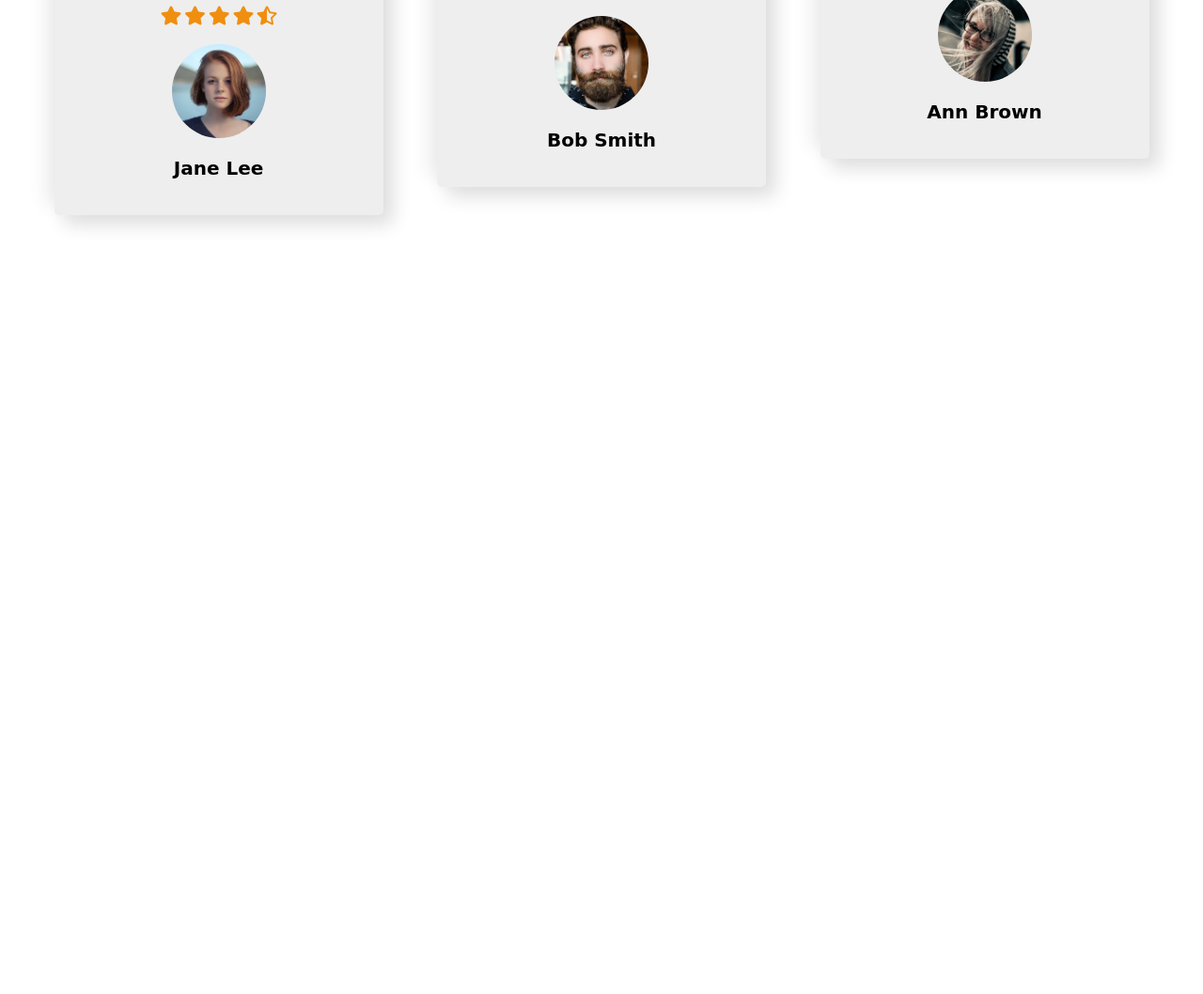
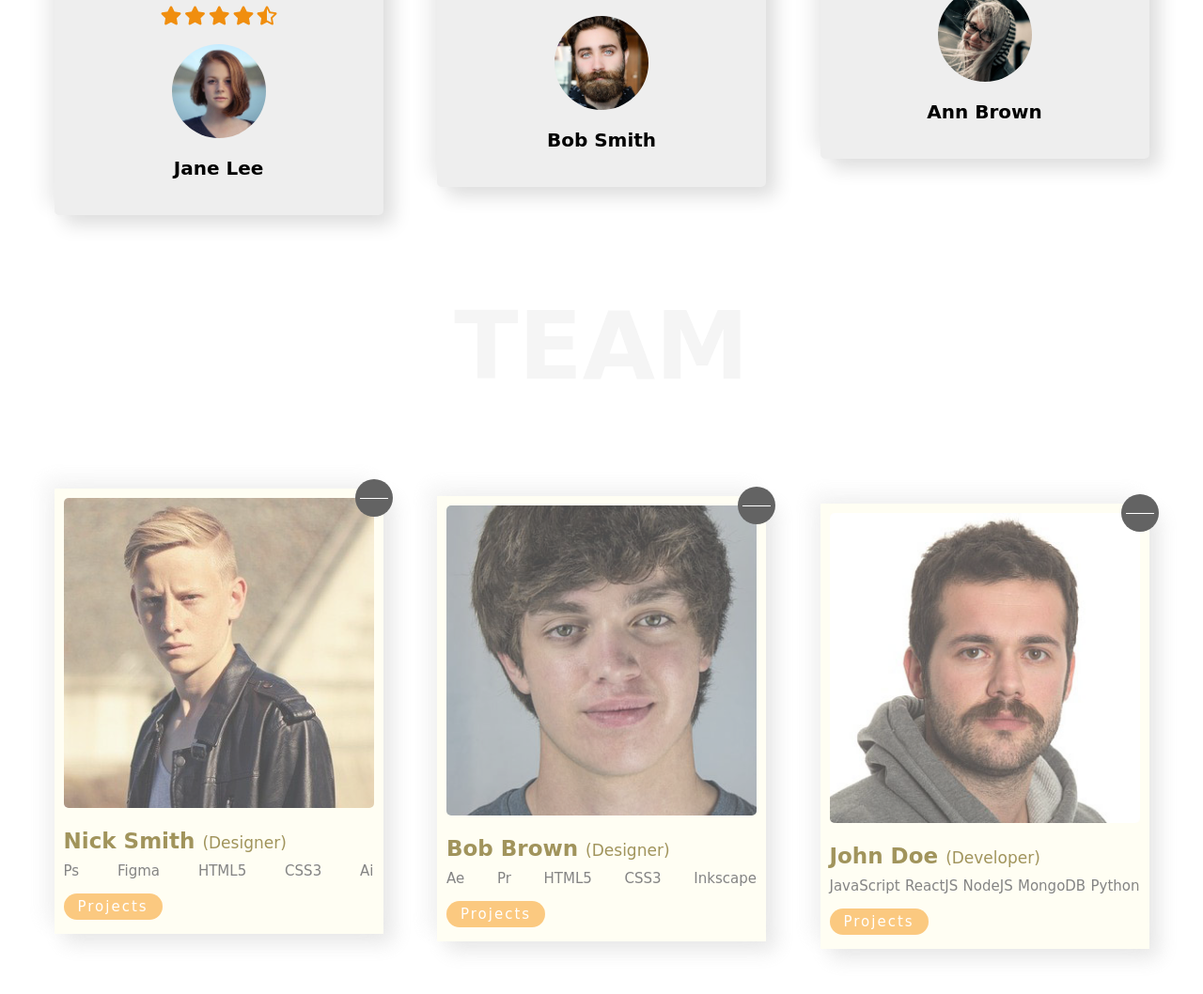
Before and after one commit to karakasEnes/creative-design, a website: page src/index.html in a window 1280 px wide. Shown: the part 1340-2398 px from the top of the page at 94% size. Before the commit the page ends 1600 px from the top, so only its background shows below. Drawn offline with Linux system fonts and the light colour scheme; a web font is replaced by a local one.

Commit message:
section3 done

```diff
--- a/src/index.html
+++ b/src/index.html
@@ -78,6 +78,82 @@
                 </div>
             </div>
         </section>
+
+        <!-- Section 3 -->
+        <section class="section-3" id="team">
+            <h1 class="section-heading">Team</h1>
+            <div class="team-wrapper">
+                <div class="team-member">
+                    <img src="images/team-member-1.jpg" class="team-member-img">
+                    <h2 class="team-member-name">Nick Smith <span>(Designer)</span></h2>
+                    <ul class="team-member-skills">
+                        <li>Ps</li>
+                        <li>Figma</li>
+                        <li>HTML5</li>
+                        <li>CSS3</li>
+                        <li>Ai</li>
+                    </ul>
+                    <a href="#" class="projects-btn">Projects</a>
+                    <div class="story-btn" title="My Story">
+                        <div class="story-btn-line"></div>
+                    </div>
+                    <div class="story">
+                        <h4 class="story-heading">About Me</h4>
+                        <p class="story-paragraph">Lorem ipsum dolor sit amet consectetur adipisicing elit.
+                            Reprehenderit obcaecati blanditiis aspernatur ab doloribus optio nesciunt adipisci fugiat
+                            quia veritatis doloremque tempore ipsum sunt atque exercitationem perspiciatis, beatae
+                            aliquam voluptates perferendis. Doloribus exercitationem adipisci, quidem veritatis
+                            temporibus magni. Sunt, exercitationem?</p>
+                    </div>
+                </div>
+                <div class="team-member">
+                    <img src="images/team-member-2.jpg" class="team-member-img">
+                    <h2 class="team-member-name">Bob Brown <span>(Designer)</span></h2>
+                    <ul class="team-member-skills">
+                        <li>Ae</li>
+                        <li>Pr</li>
+                        <li>HTML5</li>
+                        <li>CSS3</li>
+                        <li>Inkscape</li>
+                    </ul>
+                    <a href="#" class="projects-btn">Projects</a>
+                    <div class="story-btn" title="My Story">
+                        <div class="story-btn-line"></div>
+                    </div>
+                    <div class="story">
+                        <h4 class="story-heading">About Me</h4>
+                        <p class="story-paragraph">Lorem ipsum dolor sit amet consectetur adipisicing elit.
+                            Reprehenderit obcaecati blanditiis aspernatur ab doloribus optio nesciunt adipisci fugiat
+                            quia veritatis doloremque tempore ipsum sunt atque exercitationem perspiciatis, beatae
+                            aliquam voluptates perferendis. Doloribus exercitationem adipisci, quidem veritatis
+                            temporibus magni. Sunt, exercitationem?</p>
+                    </div>
+                </div>
+                <div class="team-member">
+                    <img src="images/team-member-3.jpg" class="team-member-img">
+                    <h2 class="team-member-name">John Doe <span>(Developer)</span></h2>
+                    <ul class="team-member-skills">
+                        <li>JavaScript</li>
+                        <li>ReactJS</li>
+                        <li>NodeJS</li>
+                        <li>MongoDB</li>
+                        <li>Python</li>
+                    </ul>
+                    <a href="#" class="projects-btn">Projects</a>
+                    <div class="story-btn" title="My Story">
+                        <div class="story-btn-line"></div>
+                    </div>
+                    <div class="story">
+                        <h4 class="story-heading">About Me</h4>
+                        <p class="story-paragraph">Lorem ipsum dolor sit amet consectetur adipisicing elit.
+                            Reprehenderit obcaecati blanditiis aspernatur ab doloribus optio nesciunt adipisci fugiat
+                            quia veritatis doloremque tempore ipsum sunt atque exercitationem perspiciatis, beatae
+                            aliquam voluptates perferendis. Doloribus exercitationem adipisci, quidem veritatis
+                            temporibus magni. Sunt, exercitationem?</p>
+                    </div>
+                </div>
+            </div>
+        </section>
     </div>
 
     <script src="script.js"></script>
--- a/src/script.js
+++ b/src/script.js
@@ -0,0 +1,6 @@
+document.querySelectorAll('.story-btn').forEach((btn) => {
+  btn.addEventListener('click', () => {
+    btn.classList.toggle('change');
+    btn.nextElementSibling.classList.toggle('change');
+  });
+});
--- /dev/null
+++ b/src/scss/_common.scss
@@ -0,0 +1,9 @@
+.section-heading {
+  font-size: 10rem;
+  font-weight: bold;
+  text-transform: uppercase;
+  color: #999;
+  text-align: center;
+  opacity: 0.1;
+  // text-shadow: 2rem 2rem 4rem #aaa;
+}
--- a/src/scss/main.scss
+++ b/src/scss/main.scss
@@ -1,3 +1,5 @@
 @import './defaults';
+@import './common';
 @import './section1.scss';
 @import './section2.scss';
+@import './section3.scss';
--- a/src/scss/section2.scss
+++ b/src/scss/section2.scss
@@ -70,13 +70,3 @@
     }
   }
 }
-
-.section-heading {
-  font-size: 10rem;
-  font-weight: bold;
-  text-transform: uppercase;
-  color: #999;
-  text-align: center;
-  opacity: 0.1;
-  // text-shadow: 2rem 2rem 4rem #aaa;
-}
--- /dev/null
+++ b/src/scss/section3.scss
@@ -0,0 +1,136 @@
+.section-3 {
+  width: 100%;
+  height: 100vh;
+  display: flex;
+  flex-direction: column;
+  justify-content: space-between;
+  padding: 5rem 0;
+}
+
+.team-wrapper {
+  display: flex;
+  justify-content: space-evenly;
+  align-items: center;
+  height: 70%;
+
+  .team-member {
+    width: 35rem;
+    background-color: #fffeee;
+    padding: 1rem 1rem 2rem 1rem;
+    box-shadow: 1rem 1rem 2rem #ddd, -1rem -1rem 2rem #eee;
+    position: relative;
+    opacity: 0.7;
+    transition: opacity 0.5s;
+
+    ul {
+      display: flex;
+      justify-content: space-between;
+      margin: 1rem 0 2rem 0;
+
+      li {
+        font-size: 1.5rem;
+        color: #505050;
+      }
+    }
+
+    a.projects-btn {
+      background-color: #fab34a;
+      color: #fff;
+      padding: 0.5rem 1.5rem;
+      border-radius: 5rem;
+      font-size: 1.5rem;
+      letter-spacing: 0.2rem;
+    }
+
+    img {
+      width: 100%;
+      border-radius: 0.5rem;
+    }
+
+    h2 {
+      font-size: 2.3rem;
+      font-weight: 700;
+      color: #796717;
+      margin-top: 2rem;
+
+      span {
+        font-size: 1.7rem;
+      }
+    }
+
+    .story {
+      width: 100%;
+      height: 100%;
+      background-color: rgba(253, 69, 69, 0.9);
+      position: absolute;
+      top: 0;
+      left: 0;
+      display: flex;
+      flex-direction: column;
+      justify-content: center;
+      align-items: center;
+      padding: 2rem;
+      transform: scale(0);
+      transform-origin: top right;
+      border-radius: 50rem 0 50rem 50rem;
+      transition: all 0.5s;
+
+      h4.story-heading {
+        font-size: 4rem;
+        font-weight: 700;
+        color: #fff;
+        margin-bottom: 2rem;
+      }
+      p.story-paragraph {
+        font-size: 1.8rem;
+        color: #eee;
+        text-align: justify;
+        letter-spacing: 0.1rem;
+        text-indent: 2rem;
+      }
+    }
+
+    .story.change {
+      transform: scale(1);
+      border-radius: 0;
+    }
+
+    .story-btn {
+      width: 4rem;
+      height: 4rem;
+      background-color: #222;
+      position: absolute;
+      top: -1rem;
+      right: -1rem;
+      border-radius: 5rem;
+      display: flex;
+      align-items: center;
+      padding: 0.5rem;
+      cursor: pointer;
+      z-index: 50;
+      transition: transform 0.5s;
+
+      .story-btn-line {
+        width: 100%;
+        height: 0.1rem;
+        background-color: #fff;
+      }
+    }
+
+    .story-btn.change {
+      transform: rotate(405deg);
+    }
+  }
+
+  .team-member:first-child {
+    align-self: flex-start;
+  }
+
+  .team-member:last-child {
+    align-self: flex-end;
+  }
+
+  .team-member:hover {
+    opacity: 1;
+  }
+}
```
Also changed, not shown: README.md (added), dist/main.css, dist/section2.css, dist/section3.css (added), 3 other files.
